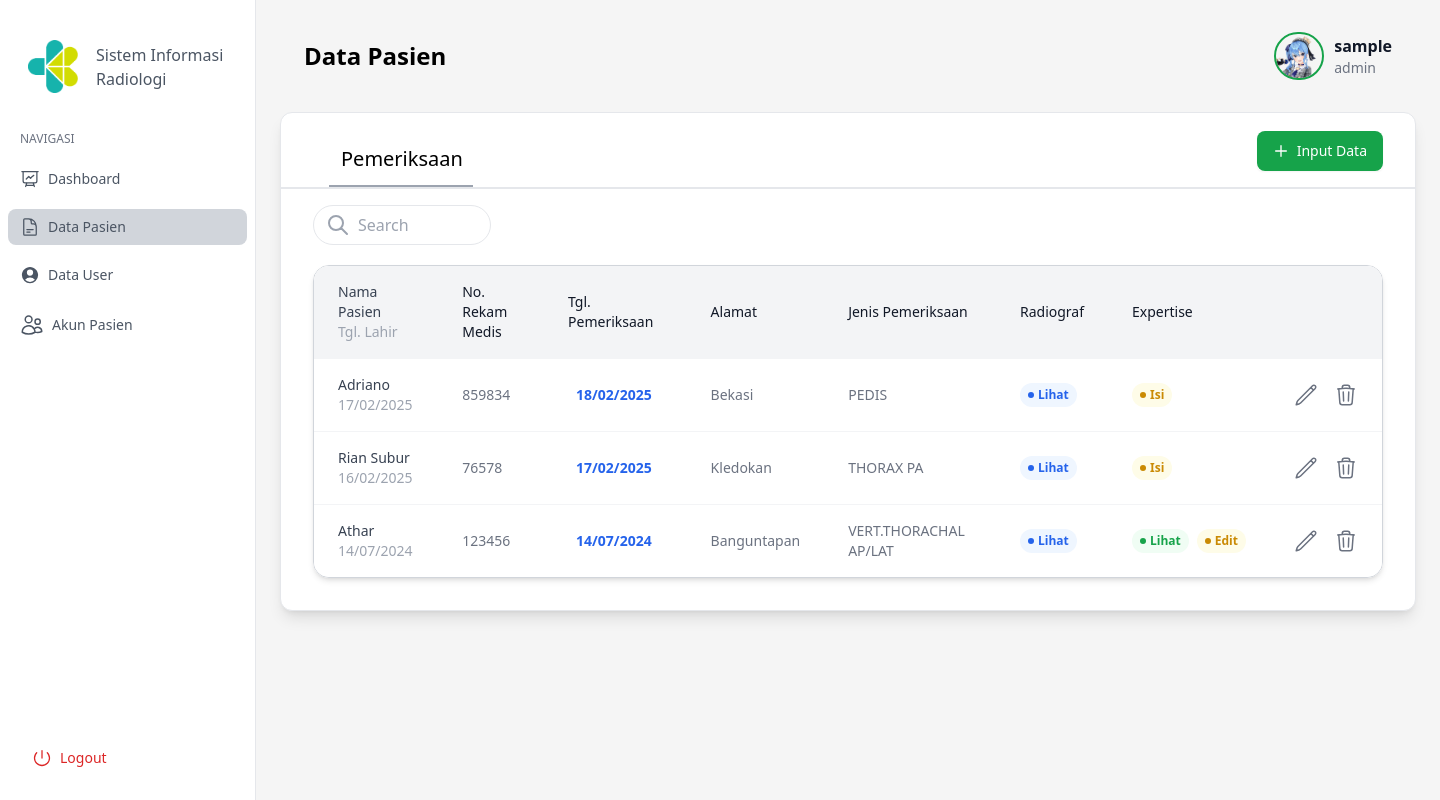
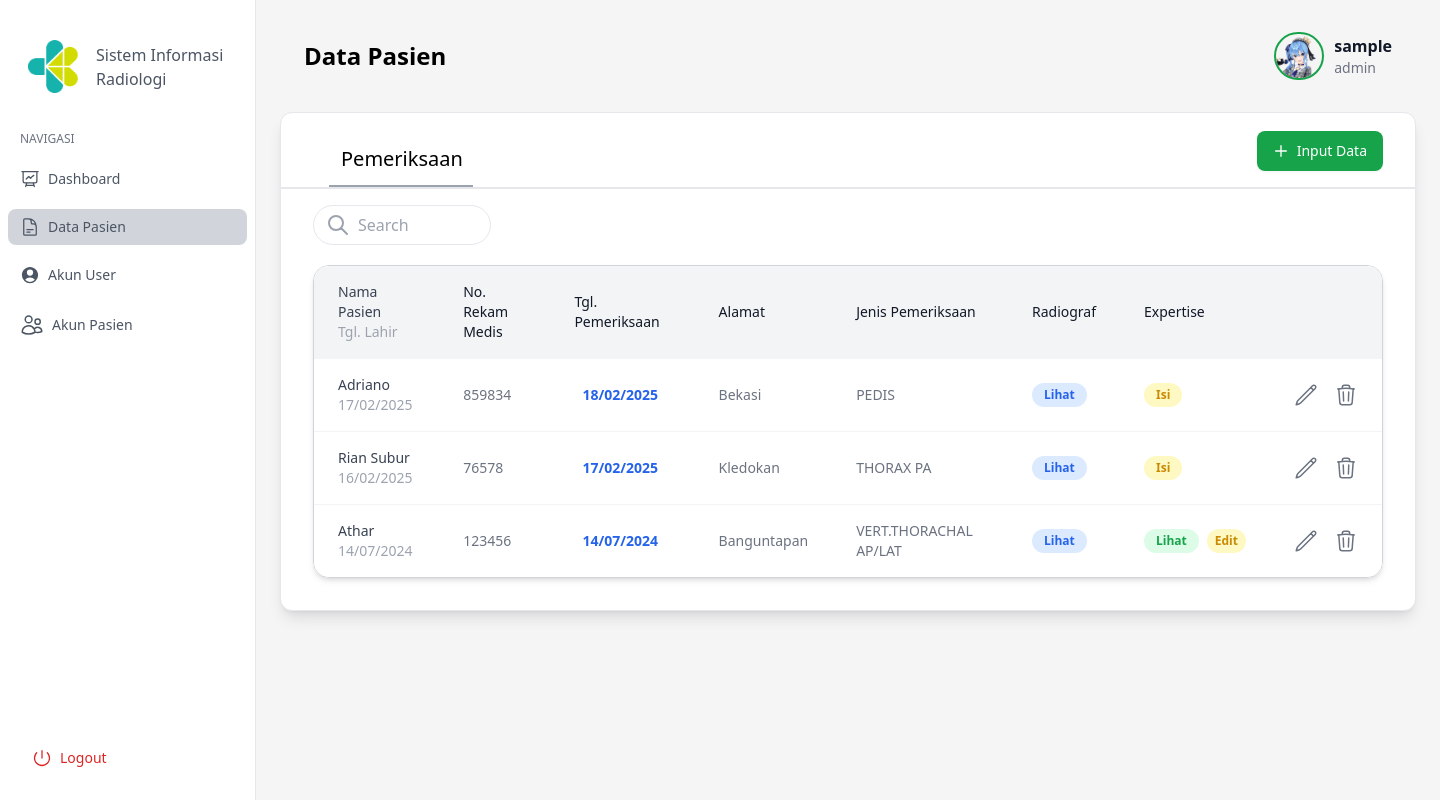
Before and after one commit to FathanRasyidi/SIRAD, a PHP site: page /pasien.php in a window 1440 px wide. Run offline with PHP 8.4, Linux system fonts and the light colour scheme; the visitor is signed in with stand-in values (Sample User, id 1); data comes from the database, SQL or seed files in the repository; some libraries are stand-ins or nearby versions.

Commit message:
mobile view

```diff
--- a/edit_pasien.php
+++ b/edit_pasien.php
@@ -229,7 +229,8 @@ if (isset($_POST['submit'])) {
                 </div>
             </a>
         </div>
-        <div class="mx-auto w-full pt-8 p-10 bg-white border-0 shadow-lg sm:rounded-xl">
+        <!-- Card -->
+        <div class="mx-auto min-w-[32rem] w-full pt-8 p-10 bg-white border-0 shadow-lg rounded-xl">
             <div class="flex bg-yellow-100 rounded-lg p-4 mb-4 text-sm text-yellow-700" role="alert">
                 <svg class="w-5 h-5 inline mr-3" fill="currentColor" viewBox="0 0 20 20"
                     xmlns="http://www.w3.org/2000/svg">
--- a/edit_user.php
+++ b/edit_user.php
@@ -160,7 +160,8 @@ if (isset($_POST['submit'])) {
                 </div>
             </a>
         </div>
-                <div class="mx-auto w-full pt-5 p-10 bg-white border-0 shadow-lg sm:rounded-xl">
+        <!-- Card -->
+        <div class="mx-auto min-w-[40rem] w-full pt-5 p-10 bg-white border-0 shadow-lg rounded-xl">
             <form method="POST" action="" id="form">
                 <div class="relative z-0 w-full mb-5">
                     <input type="text" name="nama" value="<?php echo $nama ?>" placeholder=" "
--- a/index.php
+++ b/index.php
@@ -64,9 +64,9 @@ if (empty($_COOKIE['user']) && !isset($_SESSION['login'])) {
       </div>
       <!-- Content -->
       <div style="width: 100%;">
-        <div class="flex flex-row h-max mr-2">
+        <div class="flex flex-row h-max mr-2 w-full">
           <!-- Card Kiri -->
-          <div class="bg-white border rounded-xl shadow-lg p-6 pt-4 w-4/12">
+          <div class="bg-white border rounded-xl shadow-lg p-6 pt-4 w-3/12 min-w-[20rem]">
             <p class="text-xl font-bold mb-4">Activity Overview</p>
             <div class="grid grid-cols-2 gap-4">
               <!-- Pemeriksaan -->
@@ -102,7 +102,7 @@ if (empty($_COOKIE['user']) && !isset($_SESSION['login'])) {
             </div>
           </div>
           <!-- Card Kanan -->
-          <div class="bg-white border rounded-xl shadow-lg mx-6 mr-0 px-6 py-4 w-8/12">
+          <div class="bg-white border rounded-xl shadow-lg mx-6 mr-0 px-6 py-4 w-9/12 min-w-[24rem]">
             <p class="text-xl"><strong>Informasi</strong></p>
             <div class="flex bg-blue-100 rounded-lg p-4 my-4 text-sm text-blue-700" role="alert">
               <svg class="w-5 h-5 inline mr-3" fill="currentColor" viewBox="0 0 20 20"
--- a/login.php
+++ b/login.php
@@ -42,18 +42,18 @@ if (isset($_COOKIE['user'])) {
 <body class="antialiased bg-gradient-to-br from-green-200 to-white">
     <div class="container px-8 mx-auto">
         <div class="flex flex-col text-center md:text-left md:flex-row h-screen justify-evenly md:items-center">
-            <div class="flex flex-col w-full">
+            <div class="flex flex-col m-8 sm:mr-32">
                 <a class="navbar-brand text-gray-600 flex items-center">
                     <img src="img/sr.png" alt="" width="90" class="d-inline-block mr-3" id="logo">
                     <span class="ml-4">
-                        <h1 class="text-5xl text-gray-800 font-bold">SIRAD</h1>
+                        <h1 class="text-5xl text-gray-900 font-bold">SIRAD</h1>
                         <p class="w-9/12 mx-auto md:mx-0 text-gray-500">
                         Sistem Informasi Radiologi
                         </p>
                     </span>
                 </a>
             </div>
-            <div class="w-full md:w-full lg:w-9/12 mx-auto md:mx-0">
+            <div class="w-full md:w-full lg:w-4/12 mx-auto md:mx-0">
                 <div class="bg-white p-8 pb-4 flex flex-col w-full shadow-xl rounded-xl">
                     <h2 class="text-2xl font-bold text-gray-800 text-left mb-5">
                         LOGIN
--- a/navbar.php
+++ b/navbar.php
@@ -1,5 +1,5 @@
 <aside
-  class="fixed-sidebar flex flex-col w-64 h-screen pb-6 px-5 py-8 overflow-y-auto bg-white border-r rtl:border-r-0 rtl:border-l">
+  class="fixed-sidebar flex flex-col w-64 h-full pb-6 px-5 py-8 overflow-y-auto bg-white border-r rtl:border-r-0 rtl:border-l">
   <a class="navbar-brand text-gray-600 flex items-center pl-2 my-2">
     <img src="img/sr.png" alt="" width="50" height="50" class="d-inline-block" id="logo" style="margin-right: 10px">
     <span class="ml-2">Sistem Informasi Radiologi</span>
@@ -41,7 +41,7 @@
                 clip-rule="evenodd"></path>
             </svg>
 
-            <span class="mx-2 text-sm font-medium">Data User</span>
+            <span class="mx-2 text-sm font-medium">Akun User</span>
           </a>
         <?php } ?>
         <?php if ($user_type != 'pasien') { ?>
@@ -57,7 +57,7 @@
         <?php } ?>
       </div>
     </nav>
-    <a class="flex align-bottom items-center px-3 py-2 text-red-600 transition-colors duration-300 transform rounded-lg hover:bg-gray-200 hover:text-red-600"
+    <a class="flex align-bottom items-center px-3 mt-20 py-2 text-red-600 transition-colors duration-300 transform rounded-lg hover:bg-gray-200 hover:text-red-600"
       href="logout.php">
       <svg xmlns="http://www.w3.org/2000/svg" viewBox="0 0 24 24" fill="currentColor" aria-hidden="true"
         class="h-5 w-5">
@@ -65,7 +65,6 @@
           d="M12 2.25a.75.75 0 01.75.75v9a.75.75 0 01-1.5 0V3a.75.75 0 01.75-.75zM6.166 5.106a.75.75 0 010 1.06 8.25 8.25 0 1011.668 0 .75.75 0 111.06-1.06c3.808 3.807 3.808 9.98 0 13.788-3.807 3.808-9.98 3.808-13.788 0-3.808-3.807-3.808-9.98 0-13.788a.75.75 0 011.06 0z"
           clip-rule="evenodd"></path>
       </svg>
-
       <span class="mx-2 text-sm font-medium">Logout</span>
     </a>
   </div>
--- a/pasien.php
+++ b/pasien.php
@@ -235,8 +235,7 @@ if (isset($_POST['submit'])) {
                                             foreach ($image_arr as $gambar) { ?>
                                                 <a href="<?php echo $gambar ?>" target="_blank">
                                                     <span
-                                                        class="inline-flex items-center gap-1 rounded-full bg-blue-50 px-2 py-1 text-xs font-semibold text-blue-600">
-                                                        <span class="h-1.5 w-1.5 rounded-full bg-blue-600"></span>
+                                                        class="inline-flex items-center gap-1 rounded-xl bg-blue-100 px-3 py-1 text-xs font-semibold text-blue-600">
                                                         Lihat
                                                     </span>
                                                 </a>
@@ -249,8 +248,7 @@ if (isset($_POST['submit'])) {
                                                 <div x-data="{ open: false }">
                                                     <button @click="open = true">
                                                         <span
-                                                            class="inline-flex items-center gap-1 rounded-full bg-green-50 px-2 py-1 text-xs font-semibold text-green-600">
-                                                            <span class="h-1.5 w-1.5 rounded-full bg-green-600"></span>
+                                                            class="inline-flex items-center gap-1 rounded-xl bg-green-100 px-3 py-1 text-xs font-semibold text-green-600">
                                                             Lihat
                                                         </span>
                                                     </button>
@@ -269,8 +267,7 @@ if (isset($_POST['submit'])) {
                                                     <div x-data="{ open: false }">
                                                         <button @click="open = true">
                                                             <span
-                                                                class="inline-flex items-center gap-1 rounded-full bg-yellow-50 px-2 py-1 text-xs font-semibold text-yellow-600">
-                                                                <span class="h-1.5 w-1.5 rounded-full bg-yellow-600"></span>
+                                                                class="inline-flex items-center gap-1 rounded-xl bg-yellow-100 px-2 py-1 text-xs font-semibold text-yellow-600">
                                                                 Edit
                                                             </span>
                                                         </button>
@@ -294,8 +291,7 @@ if (isset($_POST['submit'])) {
                                                 <div x-data="{ open: false }">
                                                     <button @click="open = true">
                                                         <span
-                                                            class="inline-flex items-center gap-1 rounded-full bg-yellow-50 px-2 py-1 text-xs font-semibold text-yellow-600">
-                                                            <span class="h-1.5 w-1.5 rounded-full bg-yellow-600"></span>
+                                                            class="inline-flex items-center gap-1 rounded-xl bg-yellow-100 px-3 py-1 text-xs font-semibold text-yellow-600">
                                                             Isi
                                                         </span>
                                                     </button>
```
Also changed, not shown: akun_pasien.php (+3 -4 lines), user.php (+3 -4 lines). Lines whose indentation alone changed are shown as unchanged.
